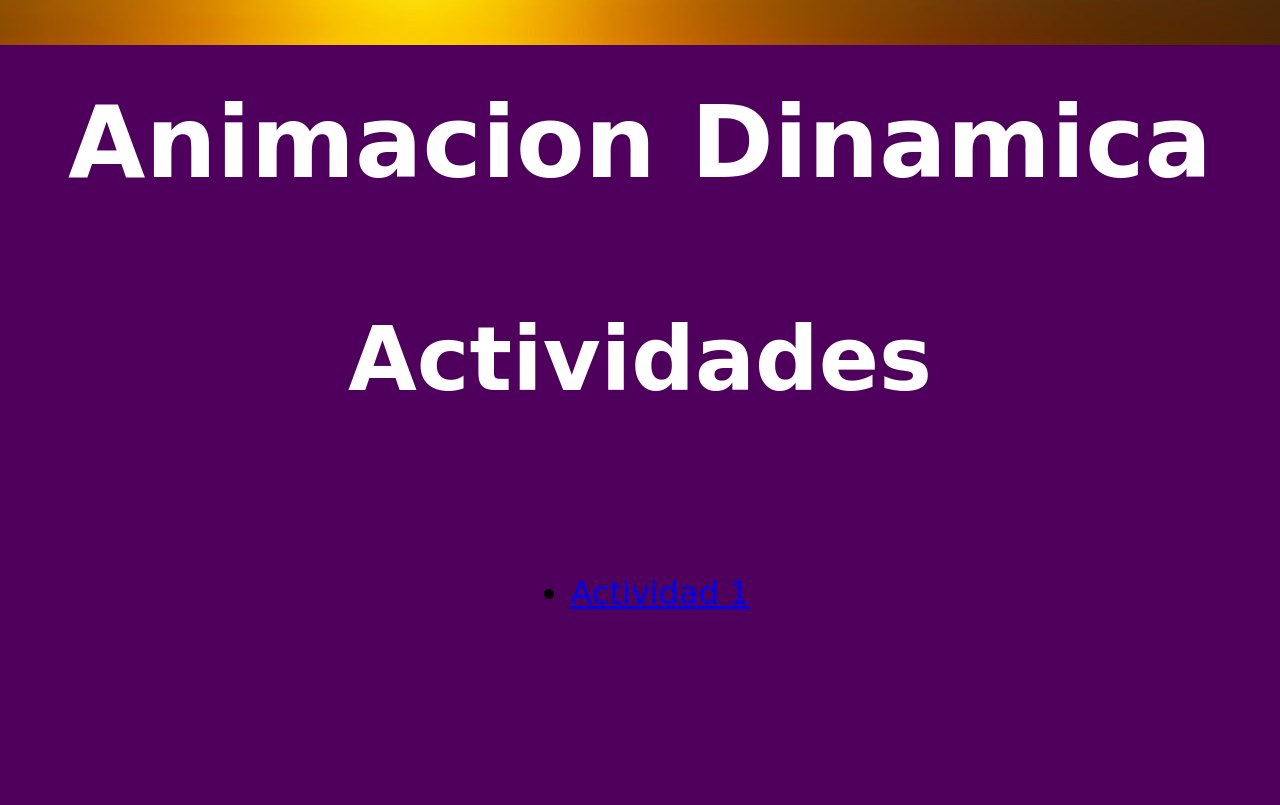
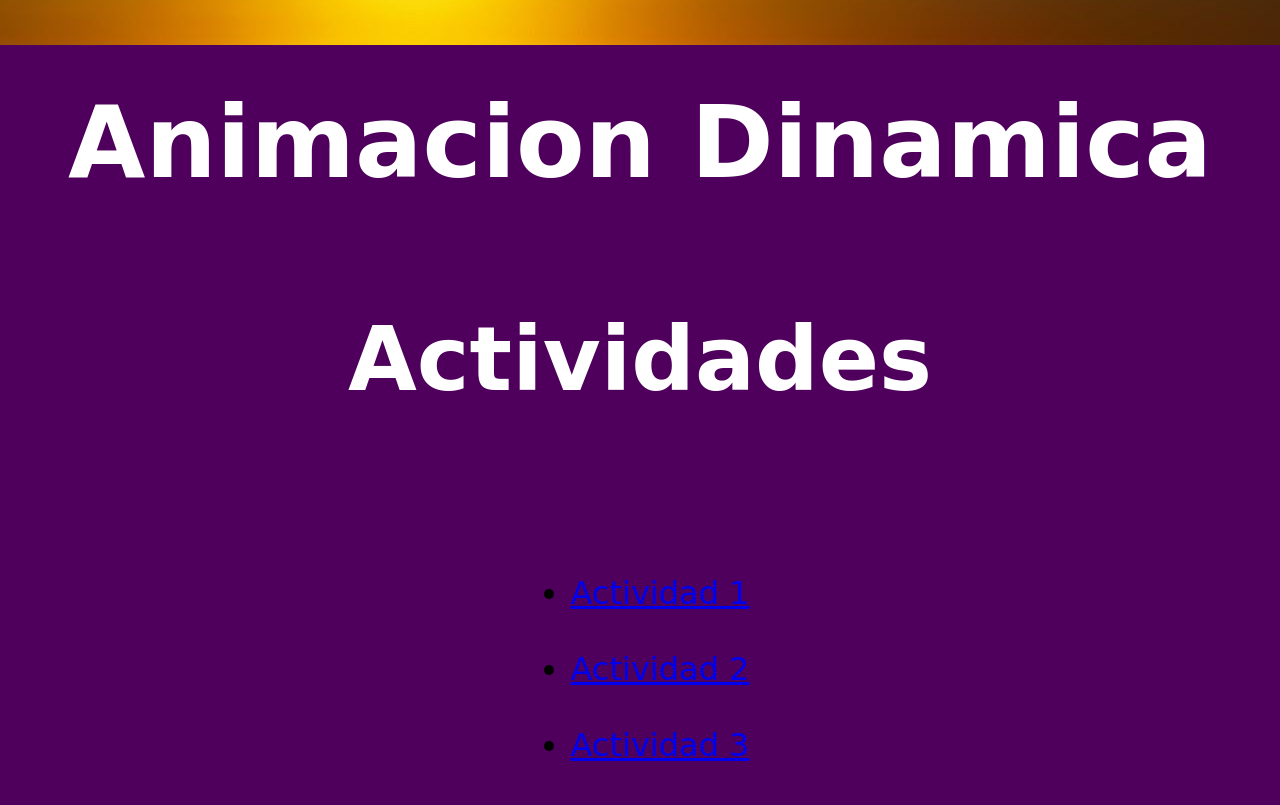
Before and after one commit to fernandamonge-bit/fer, a plain HTML site: page index.html in a window 1280 px wide. Shown: the part 375-1180 px from the top of the page. Before the commit the page ends 1019 px from the top, so only its background shows below. Drawn offline with Linux system fonts and the light colour scheme; a web font is replaced by a local one.

Commit message:
Update index.html

```diff
--- a/index.html
+++ b/index.html
@@ -28,6 +28,11 @@
             <ul class="list">
                 <br>
                 <li><a href="Act1/PagBas.html"> Actividad 1 </a></li>
+                <br>
+                <li><a href="Pagina Golden/pagina2-1.html"> Actividad 2 </a></li>
+                <br>
+                <li><a href="proyecto-teclado/index.html"> Actividad 3 </a></li>
+                <br>
 
     </div>
  </body>
```
